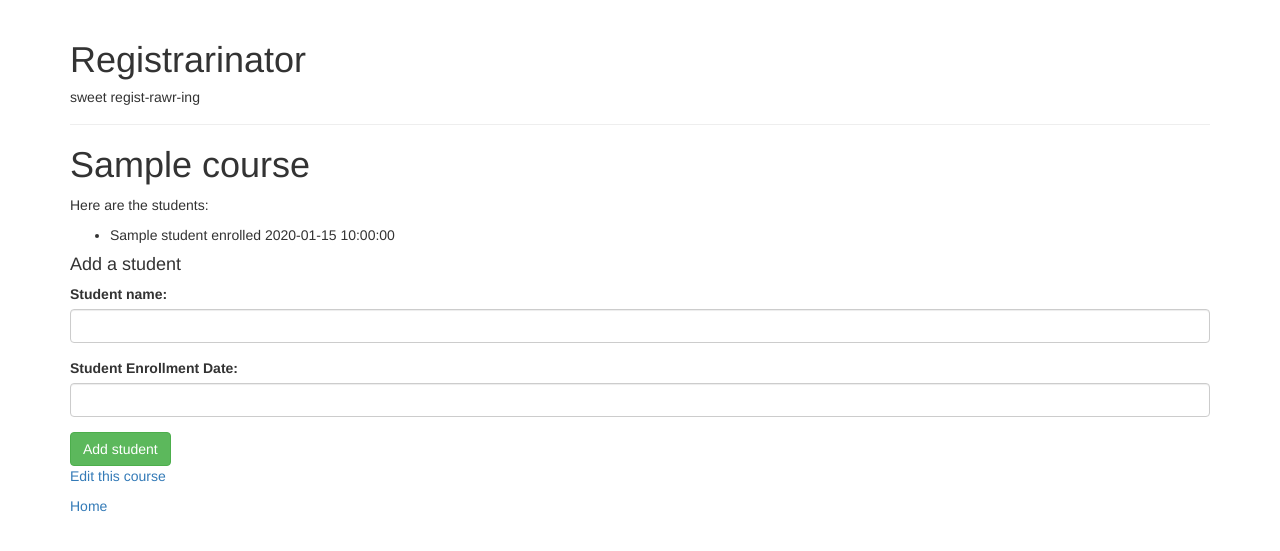
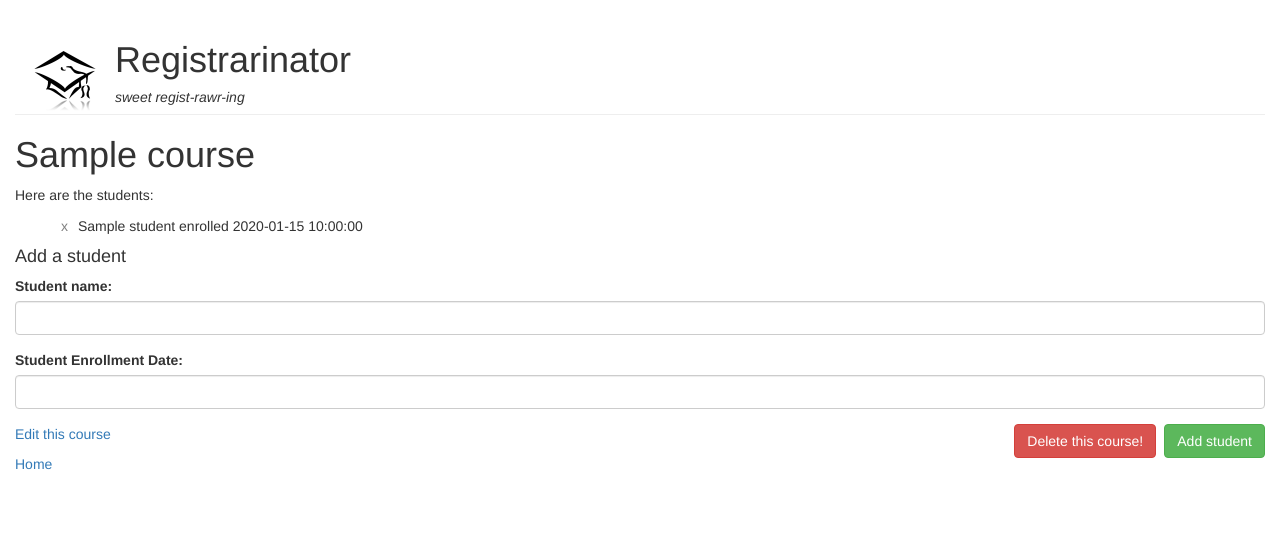
Before and after one commit to CountPacMan/Registrar, a PHP site: template views/courses.html.twig in a window 1280 px wide. Shown: the top 551 px of the page. Run offline with PHP 8.4, Linux system fonts and the light colour scheme; the template is opened without the code that fills it: most values are stand-ins (such as "Sample title", 1, 10 or a date in 2020); some libraries are stand-ins or nearby versions.

Commit message:
add delete students functionality

```diff
--- a/views/courses.html.twig
+++ b/views/courses.html.twig
@@ -2,15 +2,19 @@
 <html>
   <head>
     <link rel='stylesheet' href="https://maxcdn.bootstrapcdn.com/bootstrap/3.3.2/css/bootstrap.min.css">
+    <link rel='stylesheet' href='/../css/styles.css'>
     <title>Registrarinator</title>
   </head>
   <body>
-    <div class='container'>
+    <div class='container-fluid'>
+
       <!-- PAGE BANNER -->
-
       <div class='page-header'>
-        <h1>Registrarinator</h1>
-        <h5>sweet regist-rawr-ing</h5>
+        <img src='/img/fakeu.png' alt='university logo'>
+        <div class='logo-words'>
+          <h1>Registrarinator</h1>
+          <h5>sweet regist-rawr-ing</h5>
+        </div>
       </div>
 
       <h1>{{ course.getName }}</h1>
@@ -19,7 +23,14 @@
         <p>Here are the students:</p>
         <ul>
           {% for student in students %}
-            <li>{{ student.getName }} enrolled {{ student.getEnrollmentDate }}</li>
+            <li>
+              <form action='/student/{{ student.getId }}' method='post' class='inlineForm'>
+                <input name='_method' type='hidden' value='delete'>
+                <input id='course_id' name='course_id' type='hidden' value='{{ course.getId }}'>
+                <input type='submit' class='deleteLink' value='x'>
+              </form>
+              {{ student.getName }} enrolled {{ student.getEnrollmentDate }}
+              </li>
           {% endfor %}
         </ul>
       {% endif %}
@@ -38,7 +49,11 @@
         </div>
         <button type='submit' class='btn btn-success'>Add student</button>
       </form>
+      <form action='/courses/{{ course.getId }}' method='post'>
+        <input name='_method' type='hidden' value='delete'>
 
+        <button type='submit' class='btn btn-danger'>Delete this course!</button>
+      </form>
       <p><a href='/courses/{{ course.getId }}/edit'>Edit this course</a></p>
       <p><a href='/'>Home</a></p>
 
--- a/views/courses_edit.html.twig
+++ b/views/courses_edit.html.twig
@@ -2,6 +2,7 @@
 <html>
 <head>
   <link rel='stylesheet' href='https://maxcdn.bootstrapcdn.com/bootstrap/3.3.2/css/bootstrap.min.css'>
+  <link rel='stylesheet' href='/../css/styles.css'>
   <title>Edit a thing!</title>
 </head>
 <body>
@@ -29,7 +30,7 @@
     <form action='/courses/{{ course.getId }}' method='post'>
       <input name='_method' type='hidden' value='delete'>
 
-      <button type='submit' class='btn btn-success'>Delete this course!</button>
+      <button type='submit' class='btn btn-danger'>Delete this course!</button>
     </form>
     <p><a href='/'>Home</a></p>
   </div>
--- a/web/css/styles.css
+++ b/web/css/styles.css
@@ -1,29 +1,23 @@
-#banner-img {
-  height: 50px;
-  width: 50px;
+img {
+  width: 100px;
+  height: 85px;
   float: left;
   clear: both;
-  margin: 0 10px 0 0;
+  padding-bottom: 10px;
 }
 
-img {
-  width: 75px;
-  height: 70px;
-  clear: both;
+/*.logo-words {
 
-}
-
-h1, h5 {
-  clear: both;
-}
-
-/*.col-md-12, .col-md-6 {
-  clear: both;
 }*/
 
 h5 {
   font-style: italic;
   margin: 0;
+}
+
+.page-footer {
+  position: relative;
+  clear: both;
 }
 
 #destroy {
@@ -34,4 +28,28 @@ h5 {
 
 .btn {
   float: right;
+  margin: 0 0 0 8px;
 }
+
+ul {
+  list-style-type: none;
+}
+
+.deleteLink,
+.properLink {
+  background-color: transparent;
+  border: none;
+  cursor: pointer;
+}
+
+.properLink {
+  color: blue;
+}
+
+.deleteLink {
+  color: grey;
+}
+
+.inlineForm {
+  display:inline;
+}
```
Also changed, not shown: app/app.php (+13 -0 lines), views/index.html.twig (+14 -9 lines), views/search_results.html.twig (+9 -4 lines), views/students.html.twig (+9 -7 lines), web/img/fakeu.jpg (added), web/img/fakeu.png (added).
